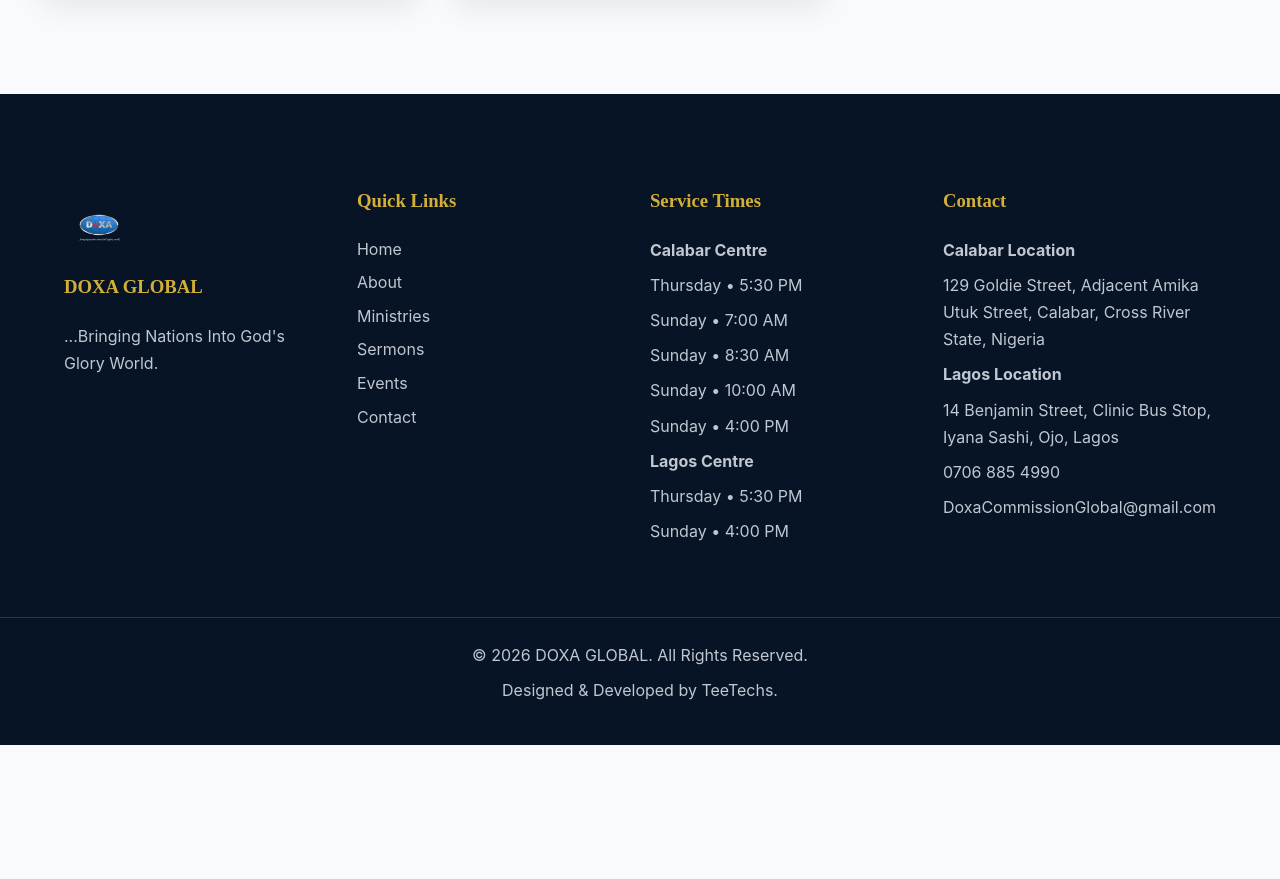
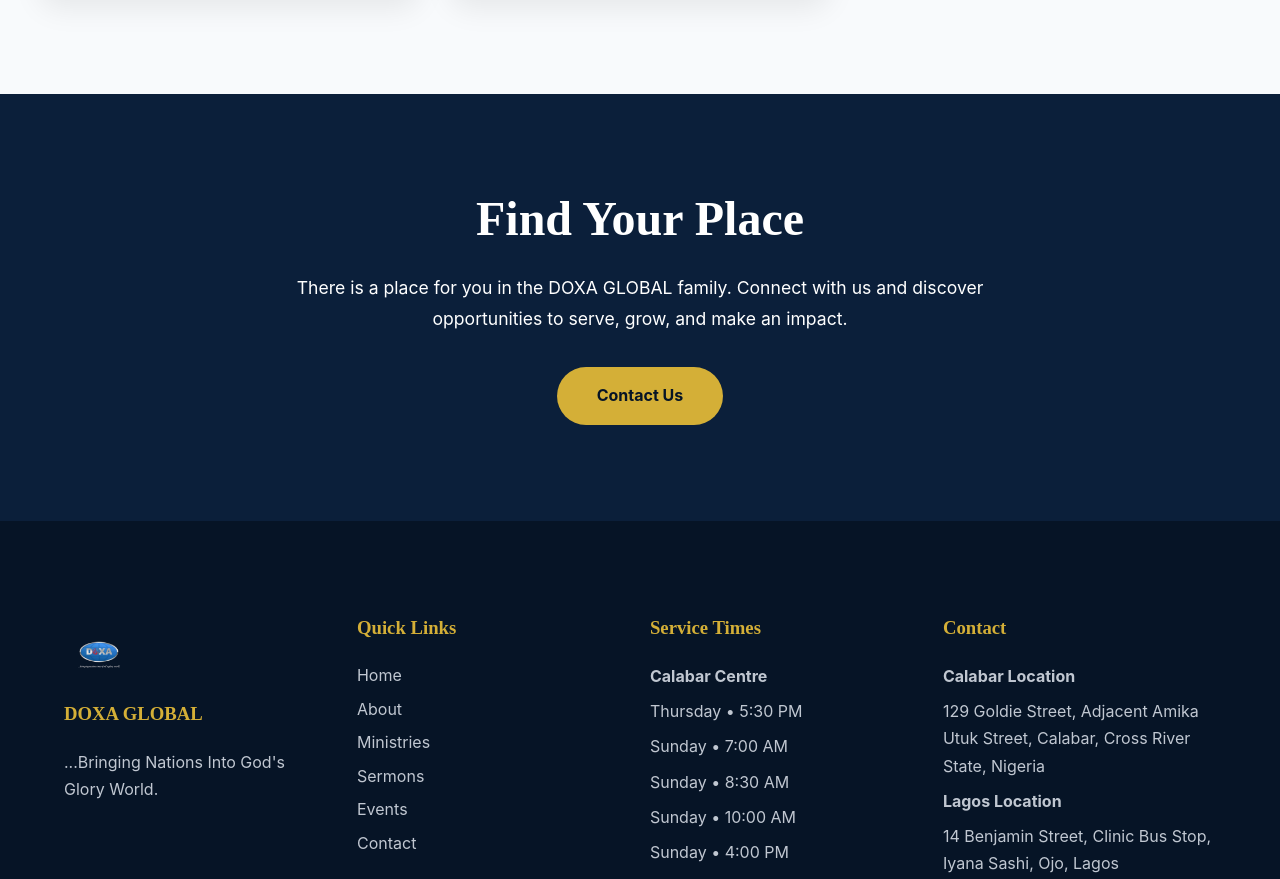
Before and after one commit to udungeriphymbarr/doxa-global-website, a React (Vite) app: page /ministries in a window 1280 px wide. Shown: the part 1698-2577 px from the top of the page. Before the commit the page ends 2443 px from the top, so only its background shows below. Built offline with nearby package versions, Linux system fonts and the light colour scheme.

Commit message:
Add ministries CTA section

```diff
--- /dev/null
+++ b/src/components/ministries/MinistryCTA/MinistryCTA.css
@@ -0,0 +1,75 @@
+.ministry-cta{
+
+padding:6rem 2rem;
+
+background:var(--color-primary);
+
+text-align:center;
+
+color:white;
+
+}
+
+
+
+.ministry-cta-container{
+
+max-width:800px;
+
+margin:auto;
+
+}
+
+
+
+.ministry-cta h2{
+
+font-size:clamp(2rem,4vw,3rem);
+
+margin-bottom:1.5rem;
+
+}
+
+
+
+.ministry-cta p{
+
+font-size:1.1rem;
+
+line-height:1.8;
+
+margin-bottom:2rem;
+
+}
+
+
+
+.ministry-cta-button{
+
+display:inline-block;
+
+padding:1rem 2.5rem;
+
+background:var(--color-gold);
+
+color:var(--color-dark);
+
+text-decoration:none;
+
+font-weight:700;
+
+border-radius:50px;
+
+transition:0.3s ease;
+
+}
+
+
+
+.ministry-cta-button:hover{
+
+transform:translateY(-3px);
+
+opacity:0.9;
+
+}
--- /dev/null
+++ b/src/components/ministries/MinistryCTA/MinistryCTA.jsx
@@ -0,0 +1,52 @@
+import { Link } from "react-router-dom";
+import "./MinistryCTA.css";
+
+
+function MinistryCTA(){
+
+return(
+
+<section className="ministry-cta">
+
+
+<div className="ministry-cta-container">
+
+
+<h2>
+Find Your Place
+</h2>
+
+
+<p>
+
+There is a place for you in the
+DOXA GLOBAL family. Connect with us
+and discover opportunities to serve,
+grow, and make an impact.
+
+</p>
+
+
+
+<Link
+to="/contact"
+className="ministry-cta-button"
+>
+
+Contact Us
+
+</Link>
+
+
+
+</div>
+
+
+</section>
+
+);
+
+}
+
+
+export default MinistryCTA;
--- a/src/pages/Ministries.jsx
+++ b/src/pages/Ministries.jsx
@@ -4,6 +4,8 @@
 from "../components/ministries/MinistryIntro/MinistryIntro";
 import MinistryGrid
 from "../components/ministries/MinistryGrid/MinistryGrid";
+import MinistryCTA
+from "../components/ministries/MinistryCTA/MinistryCTA";
 
 
 function Ministries(){
@@ -15,6 +17,7 @@
 <MinistriesHero />
 <MinistryIntro />
 <MinistryGrid />
+<MinistryCTA />
 
 </main>
 
```
